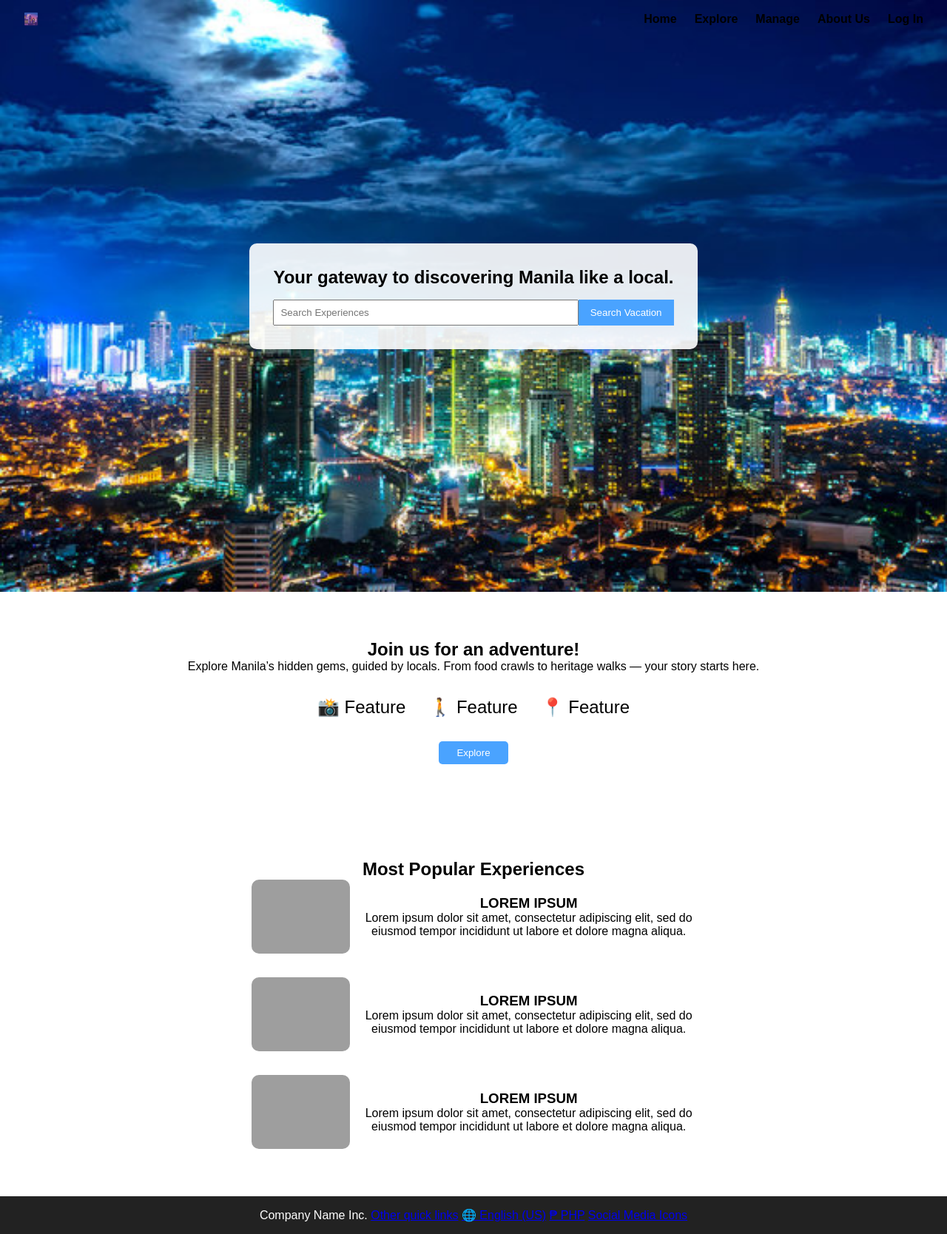
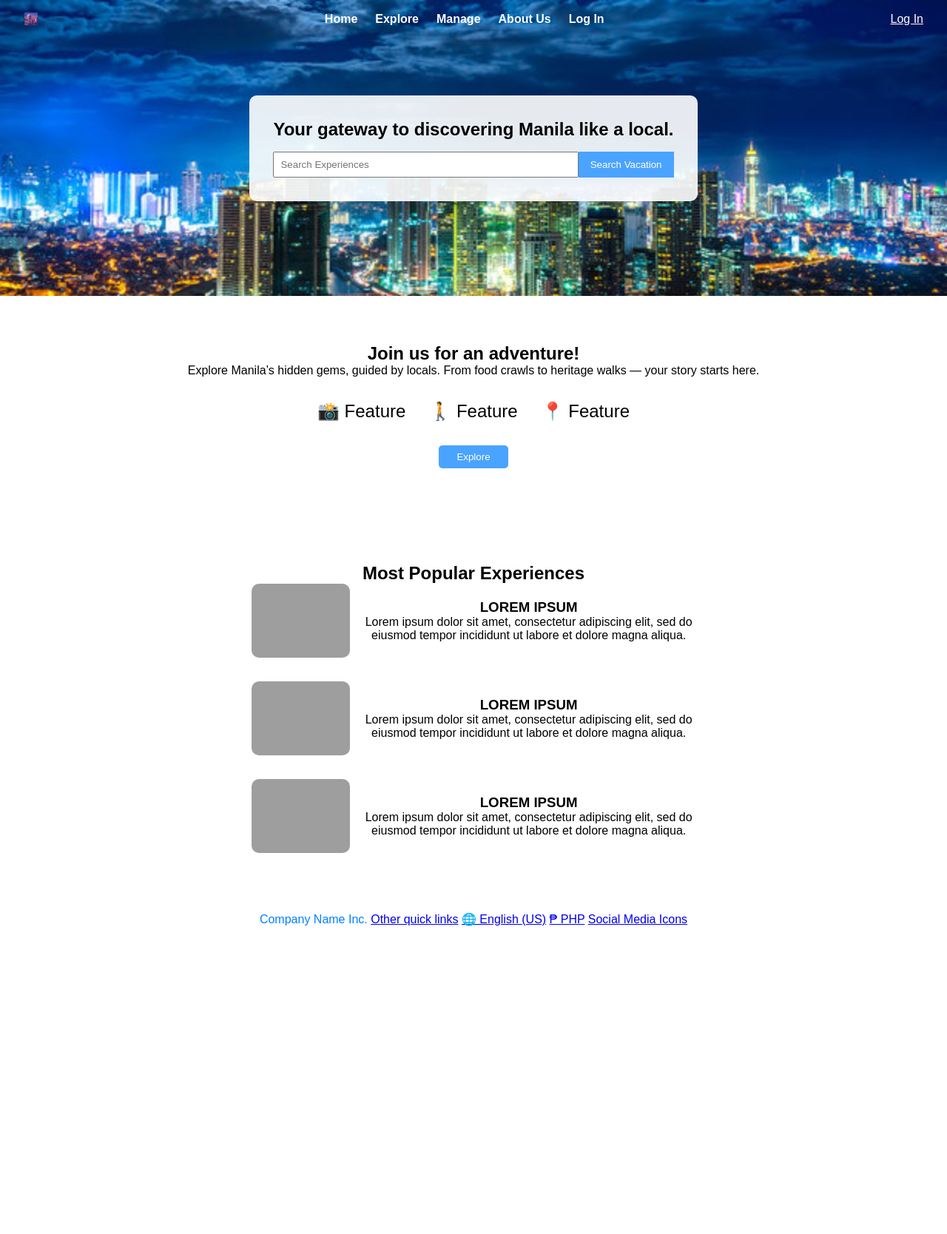
Before and after one commit to kloowi/php-final-proj, a PHP site: page / in a window 1280 px wide. Shown: the whole page at 74% size. After the commit the page ends 1252 px from the top, so only its background shows below. Run offline with PHP 8.4, Linux system fonts and the light colour scheme; grey boxes are pictures that could not be loaded.

Commit message:
fixed some ui

```diff
--- a/assets/css/style.css
+++ b/assets/css/style.css
@@ -15,15 +15,19 @@ body {
   width: 100%;
   z-index: 999;
   transition: background 0.3s ease;
+  color: white;
 }
 
 .site-header.transparent {
   background: transparent;
+  -webkit-text-fill-color: #fff;
 }
 
 .site-header.white-bg {
+  -webkit-text-fill-color: #0080ff;
   background: #fff;
   box-shadow: 0 2px 5px rgba(0,0,0,0.1);
+
 }
 
 /* Top Nav */
@@ -67,7 +71,7 @@ body {
 /* Hero Section */
 .hero {
   background: url('../images/view.jpg') no-repeat center center/cover;
-  height: 100vh;
+  height: 50vh;
   display: flex;
   align-items: center;
   justify-content: center;
@@ -147,8 +151,9 @@ body {
 
 /* Footer */
 .site-footer {
-  background: #222;
-  color: #fff;
+  background: #fff;
+  color: #0080ff;
   padding: 1rem;
   text-align: center;
+
 }
--- a/includes/header.php
+++ b/includes/header.php
@@ -18,5 +18,8 @@
         <li><a href="#">About Us</a></li>
         <li><a href="#">Log In</a></li>
       </ul>
+      <div class="login-link">
+      <a href="#">Log In</a> </div>
     </nav>
+
   </header>
```
